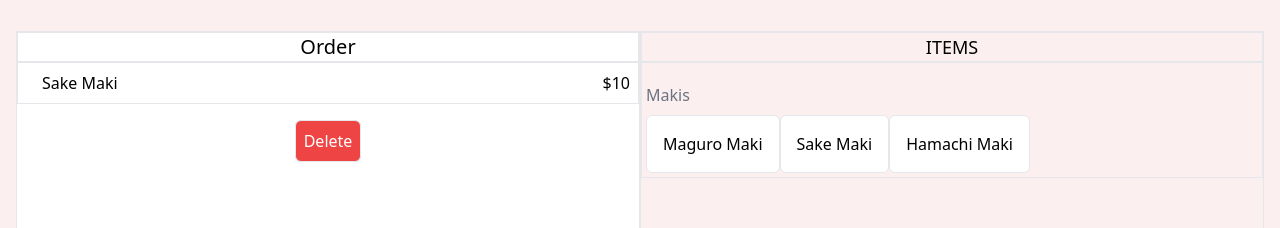
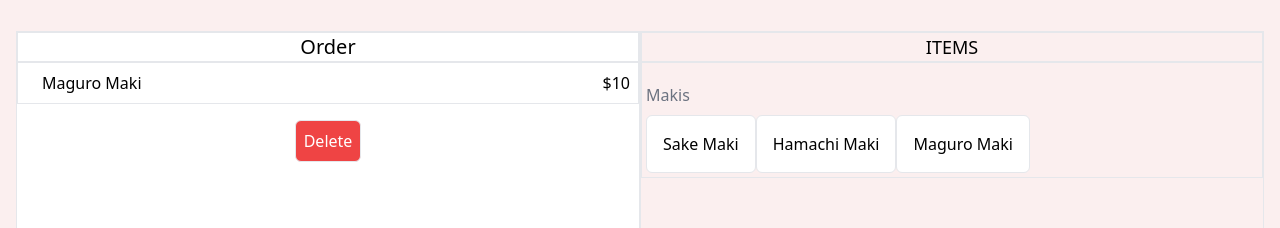
Before and after one commit to Saradawson/sushi-pos, a Next.js app: page /order in a window 1280 px wide. Both pictures are taken after a click on the button "Sake Maki". Shown: the part 134-362 px from the top of the page. Built offline with nearby package versions, Linux system fonts and the light colour scheme.

Commit message:
itemButtons is now a reuseable function to create buttons

```diff
--- a/src/app/order/itemButtons.tsx
+++ b/src/app/order/itemButtons.tsx
@@ -1,33 +1,52 @@
 'useclient'
+// dummy data
+const items = [
+    {
+        category: "Makis",
+        items: [
+            {name: "Sake Maki", price: 10.00},
+            {name: "Hamachi Maki", price: 10.00},
+            {name: "Maguro Maki", price: 10.00},
+        ],
+    }
+]
 
 interface OrderProps {
-    addItem: (name: string, value: number) => void;
+    addItem: (name: string, price: number) => void
 }
 
 const ItemButtons: React.FC<OrderProps> = ({ addItem }) => {
 
     // Helper function to determine the value of an item button
     const itemClick = (event: React.MouseEvent<HTMLButtonElement>) => {
-        event.preventDefault();
-        const target = event.target as HTMLInputElement;
-        const name = target.name;
-        const value = target.value;
-        addItem(name, Number(value))
+        event.preventDefault()
+        const target = event.target as HTMLInputElement
+        const name = target.name
+        const price = target.getAttribute('data-price')
+        addItem(name, Number(price))
     }
 
     return(
-    <form className="w-1/2 flex flex-col items-center border font-medium">
+        <div className="w-1/2 flex flex-col items-center border font-medium">
             <h2 className="border w-full text-center text-lg">ITEMS</h2>
-            <div className="border w-full pt-5 p-1 flex flex-col items-start gap-2">
-                <h3 className="text-gray-500">Makis</h3>
-                <div>
-                    <button type="button" value={10} name="Maguro Maki" onClick={itemClick} className="border bg-white p-4 rounded-md">Maguro Maki</button>
-                    <button type="button" value={10} name="Sake Maki" onClick={itemClick} className="border bg-white p-4 rounded-md">Sake Maki</button>
-                    <button type="button" value={10} name="Hamachi Maki" onClick={itemClick} className="border bg-white p-4 rounded-md">Hamachi Maki</button>
-                </div>
-            </div>
-        </form>
-    );
-};
+            {
+                items.map((category, categoryIndex) => {
+                    return(
+                        <div key={categoryIndex} className="border w-full pt-5 p-1 flex flex-col items-start gap-2">
+                            <h3 className="text-gray-500">{category.category}</h3>
+                            <div>
+                                {category.items.map((item, itemIndex) => {
+                                    return(
+                                        <button key={itemIndex} data-price={item.price} type="button" value={10} name="Maguro Maki" onClick={itemClick} className="border bg-white p-4 rounded-md">{item.name}</button>
+                                    )
+                                })}
+                            </div>
+                        </div>
+                    )
+                })
+            }
+        </div>
+    )
+}
 
-export default ItemButtons;
+export default ItemButtons
--- a/src/app/order/page.tsx
+++ b/src/app/order/page.tsx
@@ -1,59 +1,59 @@
 'use client'
 import { useState, useEffect } from "react"
-import ItemButtons from "./itemButtons";
+import ItemButtons from "./itemButtons"
 
 interface OrderProps {
-    value: number;
-    name: string;
-    order: [];
+    price: number
+    name: string
+    order: []
 }
 
 interface OrderItem {
-    id: number; // Unique identifier
-    name: string;
-    value: number;
+    id: number// Unique identifier
+    name: string
+    price: number
 }
 
 
 const Order: React.FC<OrderProps> = ({ }) => {
-    const [order, setOrder] = useState<OrderItem[]>([]);
-    const [selectedItems, setSelectedItems] = useState<OrderItem[]>([]);
+    const [order, setOrder] = useState<OrderItem[]>([])
+    const [selectedItems, setSelectedItems] = useState<OrderItem[]>([])
 
     useEffect(() => {
         setOrder([])
     }, [])
 
-    const addItem = (name: string, value: number) => {
-        const newItem: OrderItem = { id: (!order[order.length-1]) ? 0 : order[order.length-1].id +1, name: name, value: value };
-        setOrder((prevOrder) => [...prevOrder, newItem]);
-    };
+    const addItem = (name: string, price: number) => {
+        const newItem: OrderItem = { id: (!order[order.length-1]) ? 0 : order[order.length-1].id +1, name: name, price: price }
+        setOrder((prevOrder) => [...prevOrder, newItem])
+    }
 
       // Toggle item selection
     const toggleItem = (item: OrderItem) => {
         setSelectedItems((prevItems) => {
         if (prevItems.some((i) => i.id === item.id)) {
-            return prevItems.filter((i) => i.id !== item.id); // Deselect if already selected
+            return prevItems.filter((i) => i.id !== item.id)// Deselect if already selected
         } else {
-            return [...prevItems, item]; // Select if not selected
+            return [...prevItems, item]// Select if not selected
         }
-        });
-    };
+        })
+    }
 
       // Helper function to determine if an item is selected
       const isSelected = (item: OrderItem) =>
-        selectedItems.some((selectedItem) => selectedItem.id === item.id);
+        selectedItems.some((selectedItem) => selectedItem.id === item.id)
 
 
       const deleteSelectedItems = () => {
         setOrder((prevItems) =>
           prevItems.filter((item) => !selectedItems.some((i) => i.id === item.id))
-        );
-        setSelectedItems([]); // Clear selected items after deletion
-      };
+        )
+        setSelectedItems([])// Clear selected items after deletion
+      }
 
     return(
-        <div className='w-full h-full flex px-4'>
-            <div className="w-1/2 flex flex-col items-center bg-white border font-medium">
+        <form className='w-full h-full flex px-4'>
+            <div className="w-1/2 flex flex-col items-center bg-white border font-medium overflow-auto">
                 <h2 className="text-xl w-full border text-center">Order</h2>
                 <div className="w-full">
                     {order.map((item) => {
@@ -64,9 +64,9 @@ const Order: React.FC<OrderProps> = ({ }) => {
                                 className={`p-2 pl-6 w-full flex flex-row text-start justify-between border cursor-pointer ${isSelected(item) ? 'bg-gray-300' : ''}`} // Highlight selected item
                             >
                                 <ol>{item.name}</ol>
-                                <ol>${item.value}</ol>
+                                <ol>${item.price}</ol>
                             </div>
-                        );
+                        )
                     })}
                 </div>
                 <button disabled={selectedItems.length === 0} onClick={deleteSelectedItems} className="border bg-red-500 text-white p-2 rounded-md mt-4">
@@ -74,8 +74,8 @@ const Order: React.FC<OrderProps> = ({ }) => {
                 </button>
             </div>
             <ItemButtons addItem={addItem}></ItemButtons>
-        </div>
+        </form>
     )
 }
 
-export default Order;
+export default Order
```
